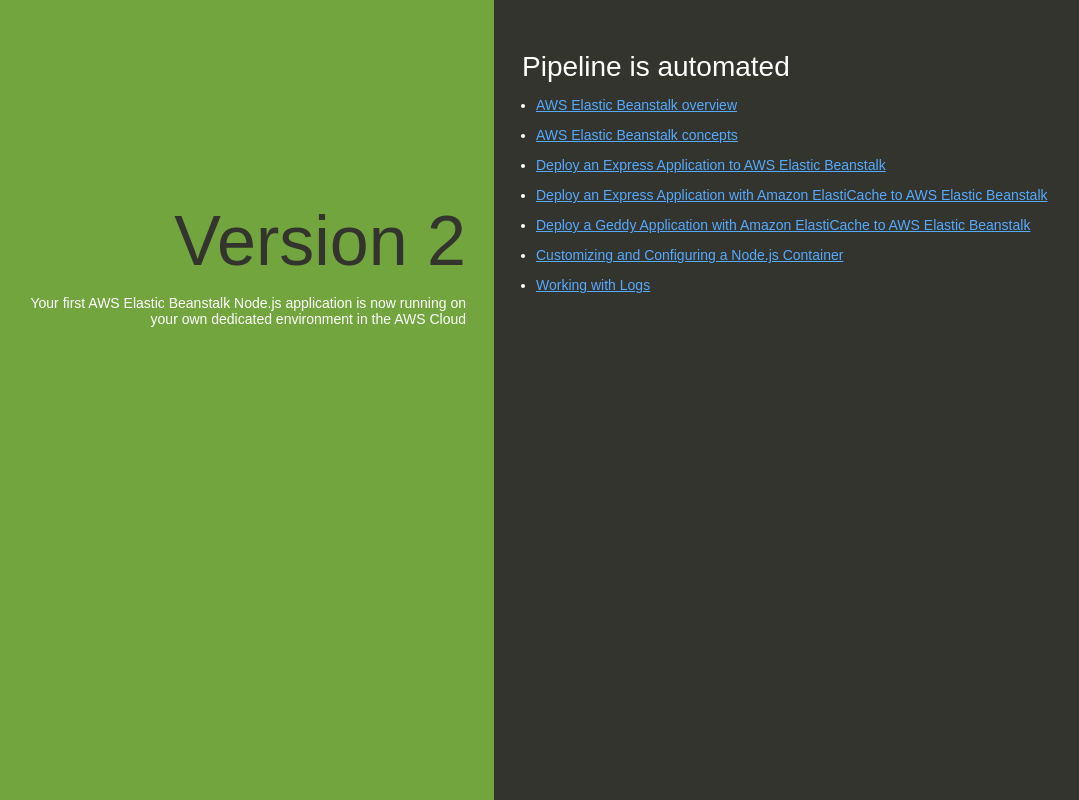
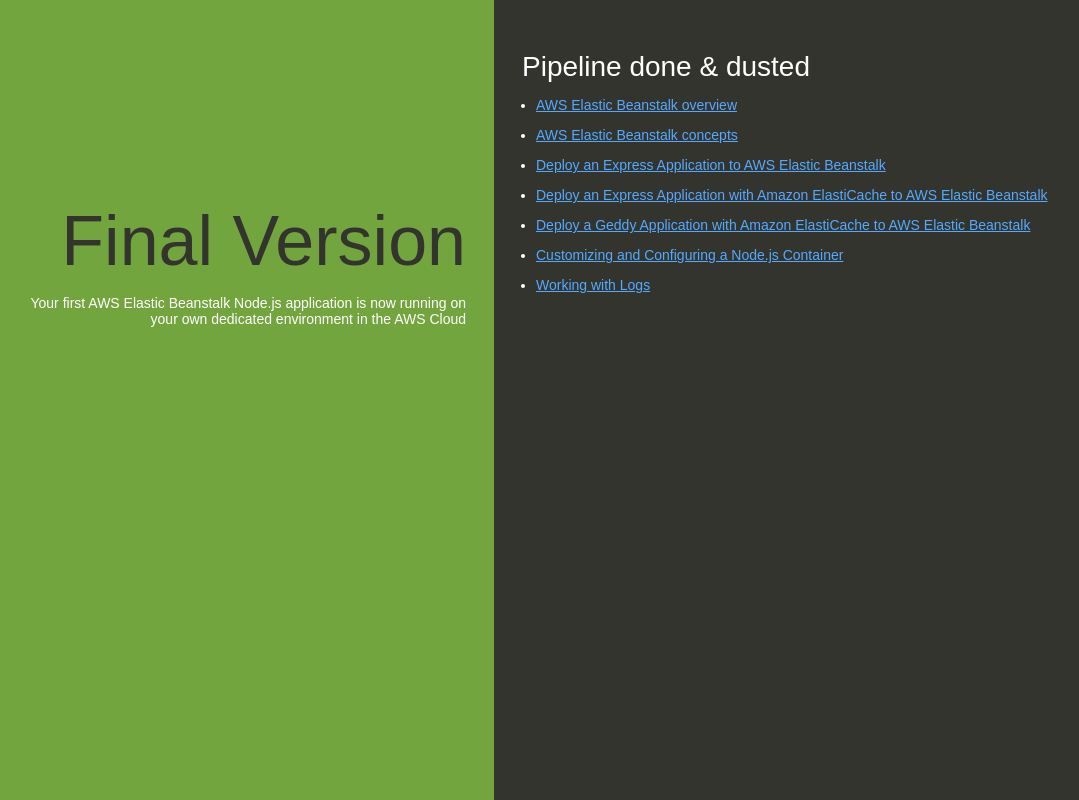
Before and after one commit to divitmishra/divitPipeline, a website: page index.html in a window 1280 px wide. Shown: the whole page, without its empty margins (146-1225 px from the left). Drawn offline with Linux system fonts and the light colour scheme.

Commit message:
Final changes

```diff
--- a/index.html
+++ b/index.html
@@ -74,11 +74,11 @@
   </head>
   <body>
     <div class="textColumn">
-      <h1>Version 2</h1>
+      <h1>Final Version</h1>
       <p>Your first AWS Elastic Beanstalk Node.js application is now running on your own dedicated environment in the AWS Cloud</p>
     </div>
     <div class="linksColumn">
-      <h2>Pipeline is automated</h2>
+      <h2>Pipeline done & dusted</h2>
       <ul>
         <li><a href="http://docs.aws.amazon.com/elasticbeanstalk/latest/dg/Welcome.html">AWS Elastic Beanstalk overview</a></li>
         <li><a href="http://docs.aws.amazon.com/elasticbeanstalk/latest/dg/concepts.html">AWS Elastic Beanstalk concepts</a></li>
```
